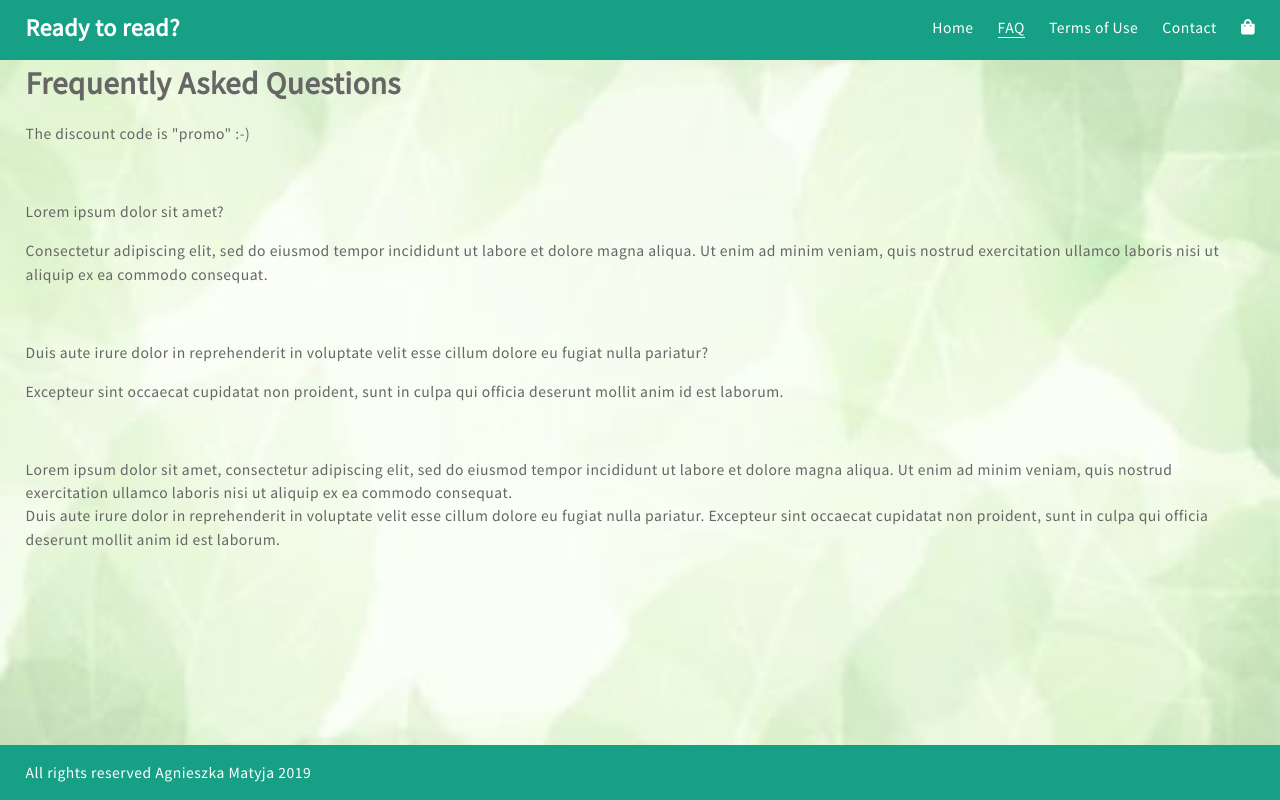
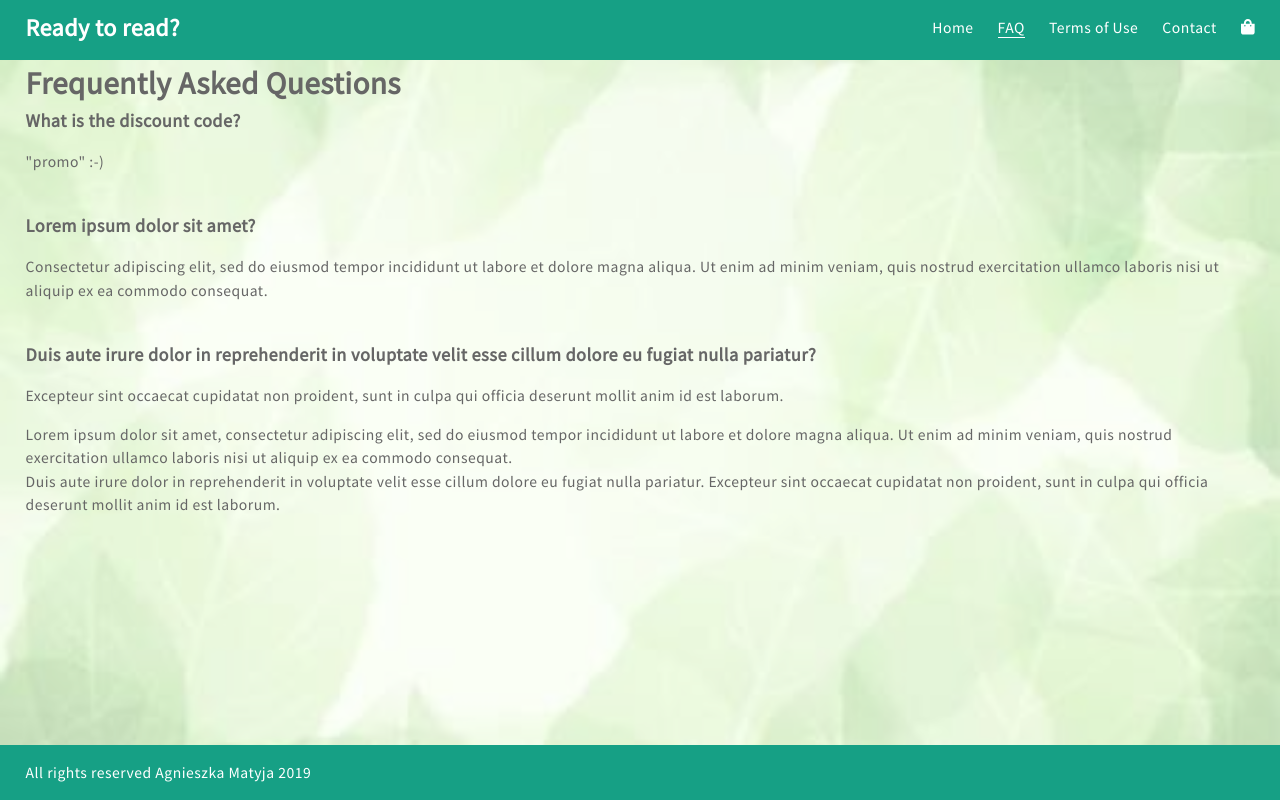
Before and after one commit to agmatyja/projectShop, a React (Create React App) app in the folder client/: page /faq in a window 1280 px wide. Built offline with nearby package versions, Linux system fonts and the light colour scheme.

Commit message:
FAQ page formatted

```diff
--- a/client/src/components/pages/FAQ/FAQPage.js
+++ b/client/src/components/pages/FAQ/FAQPage.js
@@ -5,17 +5,16 @@ const FAQPage = () => (
   <div>
     <h1>Frequently Asked Questions</h1>
 
-    <p>The discount code is "promo" :-)</p>
+    <h3>What is the discount code?</h3>
+    <p>"promo" :-)</p>
     <br />
 
-    <p>Lorem ipsum dolor sit amet?</p>
+    <h3>Lorem ipsum dolor sit amet?</h3>
     <p>Consectetur adipiscing elit, sed do eiusmod tempor incididunt ut labore et dolore magna aliqua. Ut enim ad minim veniam, quis nostrud exercitation ullamco laboris nisi ut aliquip ex ea commodo consequat.</p>
     <br />
 
-    <p>Duis aute irure dolor in reprehenderit in voluptate velit esse cillum dolore eu fugiat nulla pariatur?</p>
+    <h3>Duis aute irure dolor in reprehenderit in voluptate velit esse cillum dolore eu fugiat nulla pariatur?</h3>
     <p>Excepteur sint occaecat cupidatat non proident, sunt in culpa qui officia deserunt mollit anim id est laborum.</p>
-    <br />
-
     <p>Lorem ipsum dolor sit amet, consectetur adipiscing elit, sed do eiusmod tempor incididunt ut labore et dolore magna aliqua. Ut enim ad minim veniam, quis nostrud exercitation ullamco laboris nisi ut aliquip ex ea commodo consequat. <br /> Duis aute irure dolor in reprehenderit in voluptate velit esse cillum dolore eu fugiat nulla pariatur. Excepteur sint occaecat cupidatat non proident, sunt in culpa qui officia deserunt mollit anim id est laborum.</p>
   </div>
 );
```
